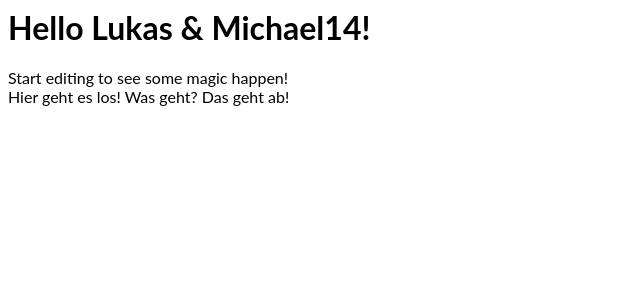
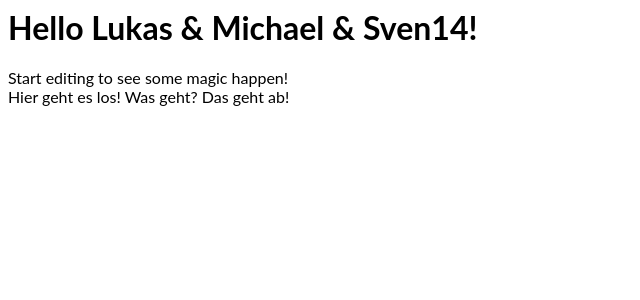
Before and after one commit to lukw4l/teamEcho, an Angular app: page / in a window 1280 px wide. Shown: the top 300 px of the page, without its empty margins (0-640 px from the left). Built offline with nearby package versions, Linux system fonts and the light colour scheme.

Commit message:
Sven ist auch dabei

```diff
--- a/src/app/app.component.ts
+++ b/src/app/app.component.ts
@@ -6,5 +6,5 @@ import { Component, VERSION } from '@angular/core';
   styleUrls: ['./app.component.css']
 })
 export class AppComponent {
-  name = 'Lukas & Michael' + VERSION.major;
+  name = 'Lukas & Michael & Sven' + VERSION.major;
 }
```
